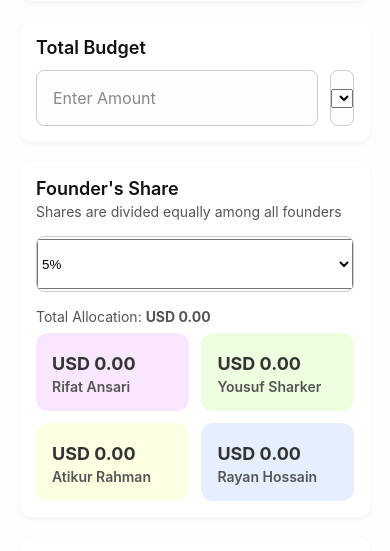
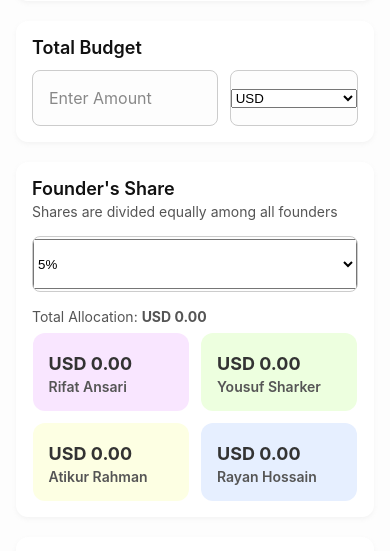
Before and after one commit to mranonno/budget-distribution-calculator-app, a React Native app: screen / in a window 390 px wide. Shown: the part 230-781 px from the top of the page. Built offline with nearby package versions, Linux system fonts and the light colour scheme.

Commit message:
responsive

```diff
--- a/app.json
+++ b/app.json
@@ -7,9 +7,6 @@
     "icon": "./assets/budget-calculator-icon.png",
     "userInterfaceStyle": "light",
     "newArchEnabled": true,
-    "permissions": [
-      "writeExternalStorage"
-    ],
     "splash": {
       "image": "./assets/splash-icon.png",
       "resizeMode": "contain",
--- a/src/components/FounderShare.tsx
+++ b/src/components/FounderShare.tsx
@@ -137,14 +137,17 @@ const styles = StyleSheet.create({
   rowContainer: {
     flexDirection: "row",
     flexWrap: "wrap",
-    justifyContent: "space-between",
     gap: 12,
+    justifyContent: "center", // Optional: center align cards
   },
   card: {
+    flex: 1, // Allow card to grow
+    minWidth: 140, // Minimum width per card
+    maxWidth: "48%", // Max width for 2 per row
+    flexGrow: 1,
     borderRadius: 12,
     paddingVertical: 16,
-    paddingHorizontal: 16,
-    flexBasis: "48%",
+    paddingHorizontal: 16, // Add spacing between rows
   },
 
   founderName: {
--- a/src/components/TotalBudget.tsx
+++ b/src/components/TotalBudget.tsx
@@ -47,7 +47,7 @@ const TotalBudget: React.FC = () => {
             {
               borderColor: theme.border,
               backgroundColor: theme.background,
-              flex: 0.4,
+              flex: 0.5,
             },
           ]}
         >
@@ -80,9 +80,9 @@ const styles = StyleSheet.create({
   },
   inputContainer: {
     flexDirection: "row",
-    justifyContent: "space-between",
     alignItems: "center",
     gap: 12,
+    flexWrap: "wrap", // Allow wrapping on small screens
   },
   input: {
     borderWidth: 1,
@@ -90,13 +90,18 @@ const styles = StyleSheet.create({
     padding: 16,
     fontSize: 16,
     height: 56,
+    minWidth: 120, // Prevent shrinking too much
+    flexGrow: 1, // Let it grow as needed
+    flexBasis: "50%", // Default: 2 per row if space allows
   },
-
   pickerWrapper: {
     borderWidth: 1,
     borderRadius: 8,
     overflow: "hidden",
     justifyContent: "center",
     height: 56,
+    minWidth: 100,
+    flexGrow: 0.4,
+    flexBasis: "40%", // Adjust based on content
   },
 });
--- a/src/screens/Home/HomeScreen.tsx
+++ b/src/screens/Home/HomeScreen.tsx
@@ -59,7 +59,7 @@ export default HomeScreen;
 
 const styles = StyleSheet.create({
   container: {
-    paddingHorizontal: 20,
+    paddingHorizontal: 16,
   },
   copyrightText: { textAlign: "center", marginTop: 20 },
 });
```
Also changed, not shown: 1 other file (tests, documents, lock files or other folders).
